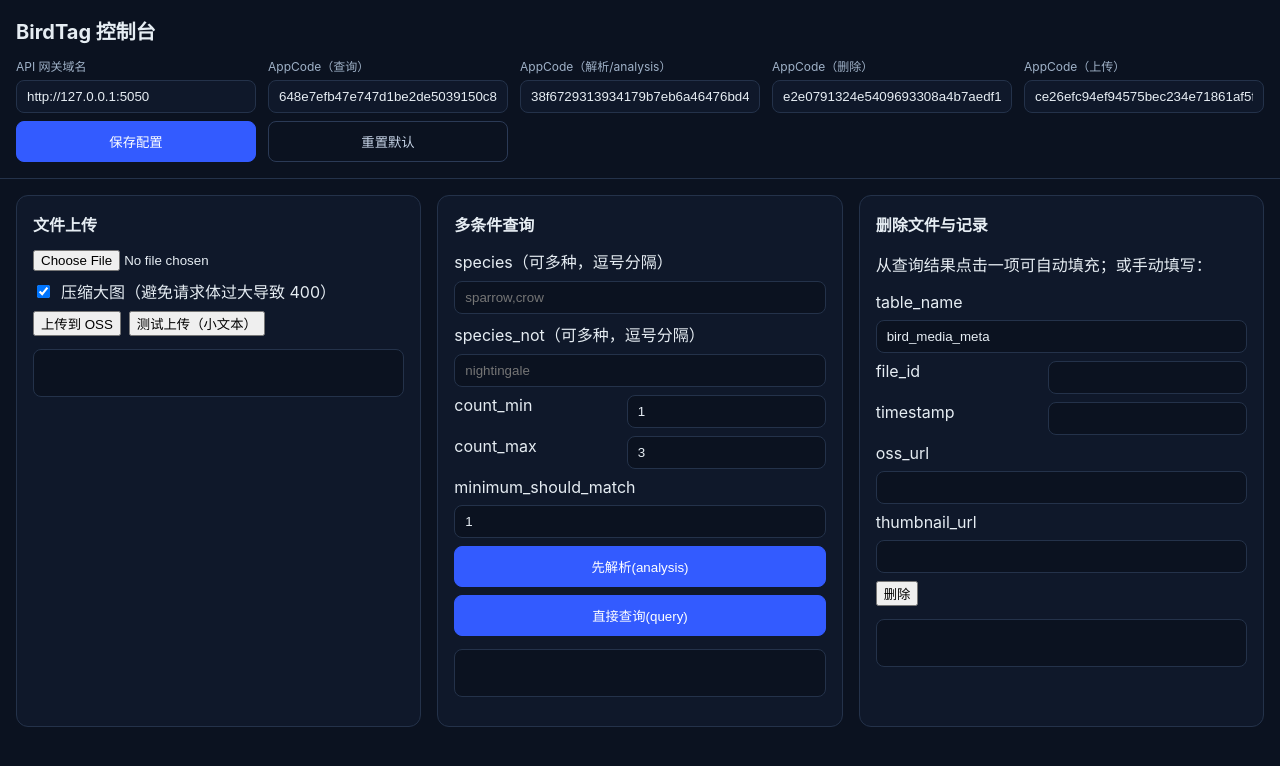
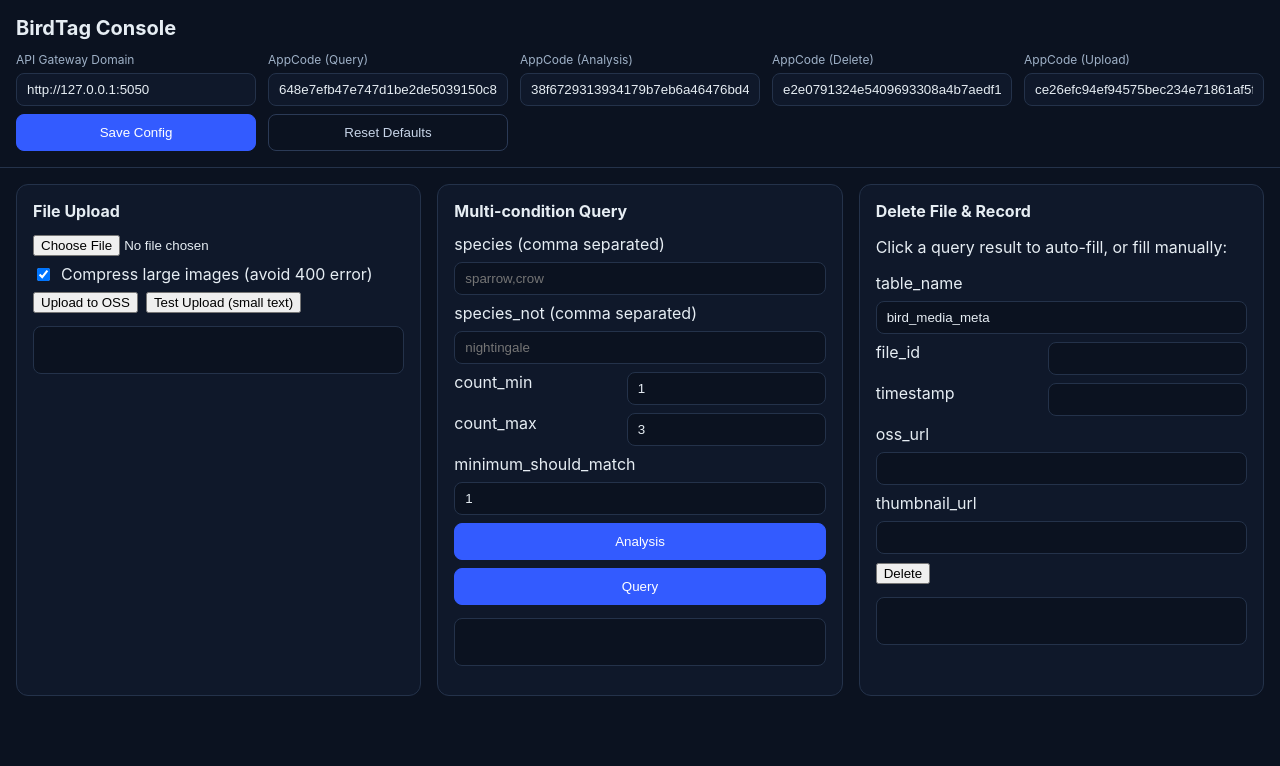
Before and after one commit to lizegang/FIT5225-Assignment-3, a plain HTML site: page webui/index.html in a window 1280 px wide. Drawn offline with Linux system fonts and the light colour scheme.

Commit message:
feat: update English UI

```diff
--- a/webui/index.html
+++ b/webui/index.html
@@ -8,56 +8,56 @@
 </head>
 <body>
   <header>
-    <h1>BirdTag 控制台</h1>
+    <h1>BirdTag Console</h1>
     <div class="env">
       <label>
-        API 网关域名
+        API Gateway Domain
         <input id="baseUrl" placeholder="http://www.fit5032-a3.online" />
       </label>
       <label>
-        AppCode（查询）
+        AppCode (Query)
         <input id="appcodeQuery" placeholder="648e7efb47e747d1be2de5039150c834" />
       </label>
       <label>
-        AppCode（解析/analysis）
+        AppCode (Analysis)
         <input id="appcodeAnalysis" placeholder="38f6729313934179b7eb6a46476bd431" />
       </label>
       <label>
-        AppCode（删除）
+        AppCode (Delete)
         <input id="appcodeDelete" placeholder="e2e0791324e5409693308a4b7aedf1f4" />
       </label>
       <label>
-        AppCode（上传）
-        <input id="appcodeUpload" placeholder="填你们为 /upload 分配的 AppCode" />
+        AppCode (Upload)
+        <input id="appcodeUpload" placeholder="Enter the AppCode assigned for /upload" />
       </label>
-      <button id="saveEnv">保存配置</button>
-      <button id="resetEnv" class="secondary">重置默认</button>
+      <button id="saveEnv">Save Config</button>
+      <button id="resetEnv" class="secondary">Reset Defaults</button>
     </div>
   </header>
 
   <main>
     <section class="card" id="uploadCard">
-      <h2>文件上传</h2>
+      <h2>File Upload</h2>
       <input type="file" id="fileInput" />
       <label style="display:flex;align-items:center;gap:8px;margin:8px 0;">
-        <input type="checkbox" id="compress" checked /> 压缩大图（避免请求体过大导致 400）
+        <input type="checkbox" id="compress" checked /> Compress large images (avoid 400 error)
       </label>
       <div id="uploadInfo" class="meta"></div>
       <div style="display:flex;gap:8px;flex-wrap:wrap;">
-        <button id="btnUpload">上传到 OSS</button>
-        <button id="btnUploadTest" class="secondary">测试上传（小文本）</button>
+        <button id="btnUpload">Upload to OSS</button>
+        <button id="btnUploadTest" class="secondary">Test Upload (small text)</button>
       </div>
       <pre id="uploadResult" class="result"></pre>
     </section>
 
     <section class="card" id="queryCard">
-      <h2>多条件查询</h2>
+      <h2>Multi-condition Query</h2>
       <div class="row">
-        <label>species（可多种，逗号分隔）</label>
+        <label>species (comma separated)</label>
         <input id="species" placeholder="sparrow,crow" />
       </div>
       <div class="row">
-        <label>species_not（可多种，逗号分隔）</label>
+        <label>species_not (comma separated)</label>
         <input id="speciesNot" placeholder="nightingale" />
       </div>
       <div class="row two">
@@ -71,16 +71,16 @@
         <input id="msm" type="number" value="1" min="0" max="1" />
       </div>
       <div class="row">
-        <button id="btnAnalysis">先解析(analysis)</button>
-        <button id="btnQuery">直接查询(query)</button>
+        <button id="btnAnalysis">Analysis</button>
+        <button id="btnQuery">Query</button>
       </div>
       <pre id="queryResult" class="result"></pre>
       <div id="grid" class="grid"></div>
     </section>
 
     <section class="card" id="deleteCard">
-      <h2>删除文件与记录</h2>
-      <p>从查询结果点击一项可自动填充；或手动填写：</p>
+      <h2>Delete File & Record</h2>
+      <p>Click a query result to auto-fill, or fill manually:</p>
       <div class="row">
         <label>table_name</label>
         <input id="tableName" value="bird_media_meta" />
@@ -99,7 +99,7 @@
         <label>thumbnail_url</label>
         <input id="thumbUrl" />
       </div>
-      <button id="btnDelete">删除</button>
+      <button id="btnDelete">Delete</button>
       <pre id="deleteResult" class="result"></pre>
     </section>
   </main>
```
